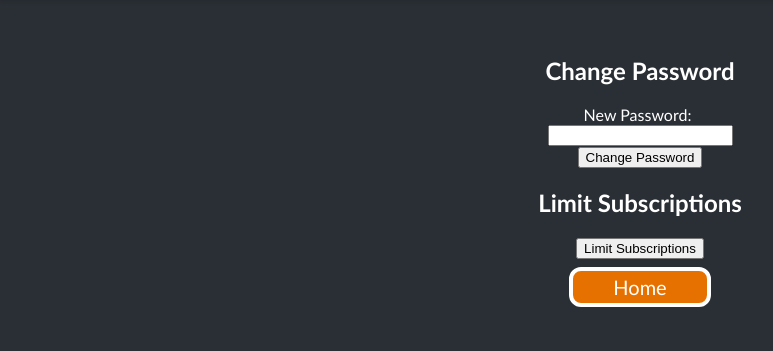
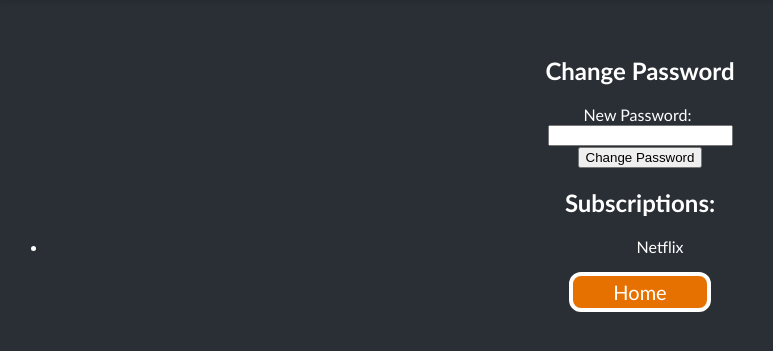
Before and after one commit to FlixPicks-Orange/FlixPicks-Front, a Flask app: page /settings in a window 1280 px wide. Shown: the part 64-415 px from the top of the page, without its empty margins (0-773 px from the left). Run offline with Flask 3, Linux system fonts and the light colour scheme; a user stored in the database is signed in; tables that the repository leaves empty hold one stand-in row (values such as "Sample post"); a database or web service that is not in the repository returns one stand-in record (values such as "Sample title").

Commit message:
Display subscriptions added to settings, and refactoring code

```diff
--- a/app.py
+++ b/app.py
@@ -16,6 +16,7 @@ import Survey
 from analytics import most_watched, click_data
 from interactions import click,postLike, postDislike
 from watch_history import get_watched_movies, get_rated_movies, create_movies
+from subscriptions import get_subscriptions
 survey_subs = get_survey_subscription()
 # survey_movies = get_survey_movies()
 header = 'header_guest.html'
@@ -26,6 +27,7 @@ header = 'header_guest.html'
 
 @app.route('/')
 def home():
+    # HotPicks movie collection, then passed to the html template and displayed to user
     trending_movies = get_trending_movies()
     return render_template('index.html', header = header, trending_movies = trending_movies)
 
@@ -85,6 +87,7 @@ def register():
 @app.route('/userhome', methods=['GET' , 'POST'])
 @login_required
 def userhome():
+    #Recommended movie collection based on user id (recommendationCollector.py)
     recMovies = getRecommendations(current_user.id)
     trending_movies = get_trending_movies()
     if(current_user.survey_check==False):
@@ -92,23 +95,6 @@ def userhome():
     else:
         return render_template('userhome.html', header = 'header_registered.html', user=current_user, trending_movies=trending_movies, recMovies=recMovies if recMovies else [])
 
-#Why is this here
-@app.route('/spin', methods=['POST'])
-def spin():
-    options = request.form.get('options')
-    if not options:
-        return "Please enter at least one option."
-
-    options_list = options.split(',')
-    selected_option = random.choice(options_list)
-    return render_template('result.html', selected_option=selected_option)
-
-#Why is this here
-@app.route('/result', methods=['POST'])
-def result():
-    options = request.form.getlist('option')
-    selected_option = random.choice(options)
-    return render_template('result.html', selected_option=selected_option)
 
 
 @app.route('/mediaInfo/<int:movie_id>', methods=['GET' , 'POST'])
@@ -136,30 +122,20 @@ def mediaInfo(movie_id):
 @app.route('/settings', methods=['GET', 'POST', 'PATCH'])
 @login_required
 def settings():
+    subs = get_subscriptions(current_user.id)
     if request.method == 'PATCH':
         if 'newPassword' in request.json:
             new_password = request.json['newPassword']
             updated_password = bcrypt.generate_password_hash(new_password).decode("utf-8")
             updated_password = {'password': updated_password}
-            #Hashing issue, not entirely sure how to fix this. After changing password and trying to log in it says salt issue
             r_password = requests.patch(os.getenv('DB_URL') + f"/users/update/{current_user.username}/password", json=updated_password)
 
             if r_password.status_code == 200:
                 return "Password updated successfully", 200
             else:
                 return "Failed to update password", 404
-
-        elif 'limit_subscriptions' in request.json:
-            sub = {'limit_subscriptions': True}
-            r_subscription = requests.patch(os.getenv('DB_URL') + f"/users/update/{current_user.username}/limit_subscriptions", json=sub)
-
-            if r_subscription.status_code == 201:
-                return "Subscription limit updated successfully", 200
-            else:
-                return "Failed to update subscription limit", 400
-
     elif request.method == 'GET' or request.method == 'POST':
-        return render_template('settings.html', header = 'header_registered.html')
+        return render_template('settings.html', header = 'header_registered.html', subs = subs)
     return "Method not allowed", 405
 
 
--- /dev/null
+++ b/subscriptions.py
@@ -0,0 +1,34 @@
+import os
+import requests
+
+class Subscription:
+    def __init__(self, provider_id, title):
+        self.provider_id = provider_id
+        self.title = title
+
+def get_subscriptions(user_id):
+    subscriptions = []
+
+    # Make the API request to fetch subscriptions
+    r = requests.get(os.getenv('DB_URL') + "/subscriptions/" + str(user_id))
+
+    if r.status_code == 200:
+        data = r.json()
+
+        provider_titles = {
+            1: "Netflix",
+            6: "Hulu",
+            3: "Disney+",
+            2: "Prime",
+            9: "Max"
+        }
+
+        for sub_data in data:
+            provider_id = sub_data.get('provider_id')
+            title = provider_titles.get(provider_id, "Unknown")  # Default to "Unknown" if provider_id not found
+            subscription = Subscription(provider_id, title)
+            subscriptions.append(subscription)
+    else:
+        print("Failed to fetch subscriptions. Status code:", r.status_code)
+
+    return subscriptions
--- a/templates/mediaInfo.html
+++ b/templates/mediaInfo.html
@@ -17,7 +17,7 @@
         <img class="mediainfoimg" src="{{ movie.picture }}" alt="{{ movie.title }}">
         <div>
             <div class="category-header" style="margin-left: -24vh; margin-top: 0vh; margin-right: 0vh;">Description:</div>
-            <div class="mediainfodescription"> Release Date: {{movie.release_date}} <br> <!-- Genres: {% for genre in movie.genres %}{{genre}}, {% endfor %} <br> --> Plot: {{ movie.summary }} </div>
+            <div class="mediainfodescription"> Release Date: {{movie.release_date}} <br> <!-- Insert genre info--> <br> Plot: {{ movie.summary }} </div>
 
             <div class="category-header" style="margin-left: -15vh; margin-top: 0vh; margin-right: 0vh;">Where to watch:</div>
             <form id="MediaInfoForm" action="/mediaInfo/{{movie.id}}" method="post">
@@ -25,11 +25,11 @@
 
             <a class="button" onclick="triggerPostRequest(event)" style="margin-top: 2vh; height: 4vh; width: 14vh;" href="{{movie.url}}">TMDB Link</a>
 
-            <!--  <div style="display: inline-flex;">                                     Feel free to delete this, I forgot someone else was working on this already
+           <div style="display: inline-flex;">
                 {% for sub in subcriptionsList %}
                     <a class="button" onclick="triggerPostRequest(event)" href="{{movie.url}}"> {{sub}} </a>
                 {% endfor %}
-            </div> -->
+            </div>
         </div>
     </div>
 
--- a/templates/settings.html
+++ b/templates/settings.html
@@ -17,10 +17,18 @@
         <button type="button" onclick="submitChangePasswordRequest()">Change Password</button>
     </form>
 
-    <h2>Limit Subscriptions</h2>
-    <form id="limitSubscriptionsForm">
-        <button type="button" onclick="submitLimitSubscriptionsRequest()">Limit Subscriptions</button>
-    </form>
+
+    <h2 style="margin-top: 20px;">Subscriptions:</h2>
+    {% if subs %}
+        <ul>
+            {% for sub in subs %}
+                <li>{{ sub.title }}</li>
+            {% endfor %}
+        </ul>
+    {% else %}
+        <p>No subscriptions found.</p>
+    {% endif %}
+
 
     <a href="{{ url_for('userhome') }}" class="button" style="height: 3vh;">Home</a>
 
@@ -43,23 +51,6 @@
             var data = JSON.stringify({ "newPassword": newPassword });
             xhr.send(data);
         }
-
-        function submitLimitSubscriptionsRequest() {
-            var xhr = new XMLHttpRequest();
-            xhr.open("PATCH", "/settings", true);
-            xhr.setRequestHeader("Content-Type", "application/json");
-            xhr.onreadystatechange = function () {
-                if (xhr.readyState === 4) {
-                    if (xhr.status === 200) {
-                        alert("Subscription limit updated successfully."); // Display a success message
-                    } else {
-                        alert("Failed to update subscription limit. Please try again."); // Display an error message
-                    }
-                }
-            };
-            var data = JSON.stringify({ "limit_subscriptions": true });
-            xhr.send(data);
-        }
     </script>
 </body>
 </html>
```
